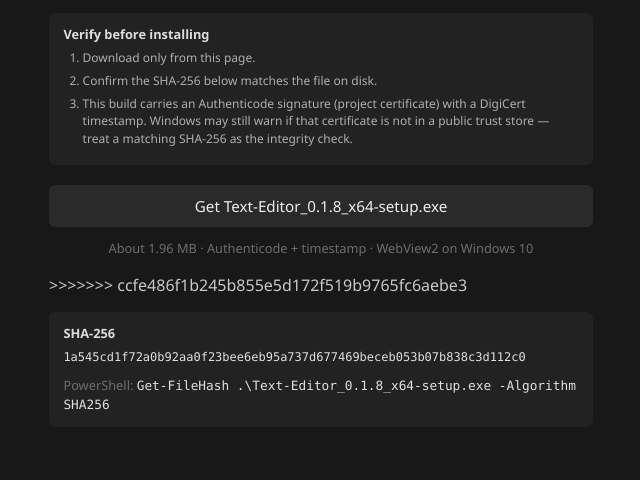
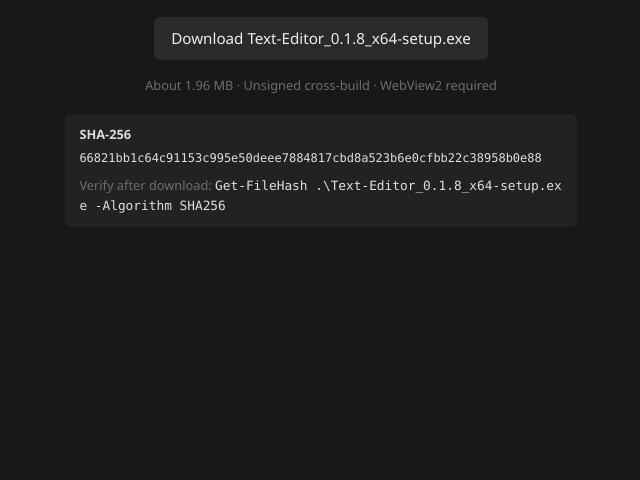
Before and after one commit to matt-azar/text-editor, a website built with Vite: page download-site/index.html in a window 1280 px wide. Shown: the part 320-800 px from the top of the page, without its empty margins (319-959 px from the left). Built offline with nearby package versions, Linux system fonts and the light colour scheme.

Commit message:
Remove useless text

```diff
--- a/download-site/index.html
+++ b/download-site/index.html
@@ -3,58 +3,38 @@
 <head>
   <meta charset="utf-8" />
   <meta name="viewport" content="width=device-width, initial-scale=1" />
-  <title>Text Editor — Installer</title>
+  <title>Text Editor — Download</title>
   <style>
     :root { color-scheme: dark; font-family: "Segoe UI", sans-serif; }
     body { margin: 0; min-height: 100vh; display: grid; place-items: center; background: #181818; color: #c8c8c8; }
-    main { text-align: left; max-width: 34rem; padding: 2rem; }
-    h1 { font-size: 1.5rem; font-weight: 600; margin: 0 0 .5rem; color: #eee; text-align: center; }
-    p { margin: 0 0 1rem; color: #8f8f8f; line-height: 1.45; }
-    .lead { text-align: center; }
+    main { text-align: center; max-width: 32rem; padding: 2rem; }
+    h1 { font-size: 1.5rem; font-weight: 600; margin: 0 0 .5rem; color: #eee; }
+    p { margin: 0 0 1.25rem; color: #8f8f8f; line-height: 1.45; }
     a.button {
-      display: block; text-align: center; background: #2a2a2a; color: #eee; text-decoration: none;
-      padding: .7rem 1.1rem; border-radius: 6px; font-size: .95rem; margin: 1.25rem 0 .75rem;
+      display: inline-block; background: #2a2a2a; color: #eee; text-decoration: none;
+      padding: .7rem 1.1rem; border-radius: 6px; font-size: .95rem;
     }
     a.button:hover { background: #333; }
-    .meta { margin-top: .75rem; font-size: .8rem; color: #6e6e6e; }
-    .hash, .steps {
-      margin-top: 1rem; background: #222; border-radius: 6px;
-      padding: .75rem .9rem; font-size: .75rem; line-height: 1.45; color: #b0b0b0;
+    .meta { margin-top: 1rem; font-size: .8rem; color: #6e6e6e; }
+    .hash {
+      margin-top: 1.25rem; text-align: left; background: #222; border-radius: 6px;
+      padding: .75rem .9rem; font-size: .75rem; line-height: 1.4; word-break: break-all;
+      color: #b0b0b0;
     }
-    .hash { word-break: break-all; }
-    .hash strong, .steps strong { display: block; color: #ddd; font-size: .8rem; margin-bottom: .35rem; }
-    .steps ol { margin: .35rem 0 0; padding-left: 1.2rem; }
-    .steps li { margin: .35rem 0; }
+    .hash strong { display: block; color: #ddd; font-size: .8rem; margin-bottom: .35rem; }
     code { font-family: Consolas, "Cascadia Mono", monospace; color: #e0e0e0; }
   </style>
 </head>
 <body>
   <main>
     <h1>Text Editor</h1>
-<<<<<<< HEAD
     <p>Windows x64 NSIS installer for version 0.1.8.</p>
     <a class="button" href="./Text-Editor_0.1.8_x64-setup.exe" download>Download Text-Editor_0.1.8_x64-setup.exe</a>
     <p class="meta">About 1.96&nbsp;MB · Unsigned cross-build · WebView2 required</p>
-=======
-    <p class="lead">Windows x64 NSIS installer <strong style="color:#ccc">v0.1.8</strong> — capital-M shortcut/taskbar icon fix (BMP/DIB icons).</p>
-
-    <div class="steps">
-      <strong>Verify before installing</strong>
-      <ol>
-        <li>Download only from this page.</li>
-        <li>Confirm the SHA-256 below matches the file on disk.</li>
-        <li>This build carries an Authenticode signature (project certificate) with a DigiCert timestamp. Windows may still warn if that certificate is not in a public trust store — treat a matching SHA-256 as the integrity check.</li>
-      </ol>
-    </div>
-
-    <a class="button" href="./Text-Editor_0.1.8_x64-setup.exe" download="Text-Editor_0.1.8_x64-setup.exe">Get Text-Editor_0.1.8_x64-setup.exe</a>
-    <p class="meta lead">About 1.96&nbsp;MB · Authenticode + timestamp · WebView2 on Windows 10</p>
-
->>>>>>> ccfe486f1b245b855e5d172f519b9765fc6aebe3
     <div class="hash">
       <strong>SHA-256</strong>
-      <code>1a545cd1f72a0b92aa0f23bee6eb95a737d677469beceb053b07b838c3d112c0</code>
-      <p class="meta" style="margin: .6rem 0 0">PowerShell: <code>Get-FileHash .\Text-Editor_0.1.8_x64-setup.exe -Algorithm SHA256</code></p>
+      <code>66821bb1c64c91153c995e50deee7884817cbd8a523b6e0cfbb22c38958b0e88</code>
+      <p class="meta" style="margin: .6rem 0 0">Verify after download: <code>Get-FileHash .\Text-Editor_0.1.8_x64-setup.exe -Algorithm SHA256</code></p>
     </div>
   </main>
 </body>
```
